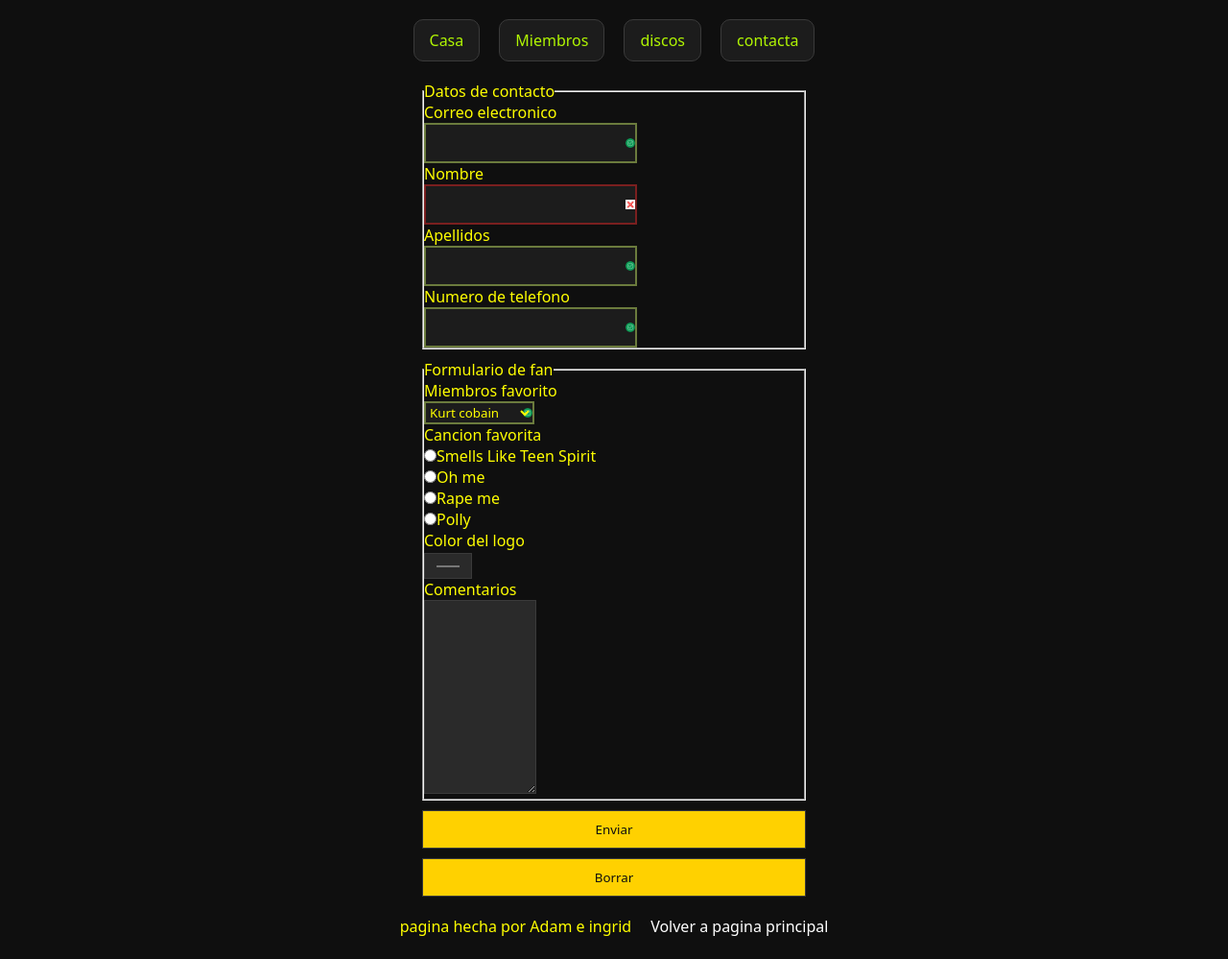
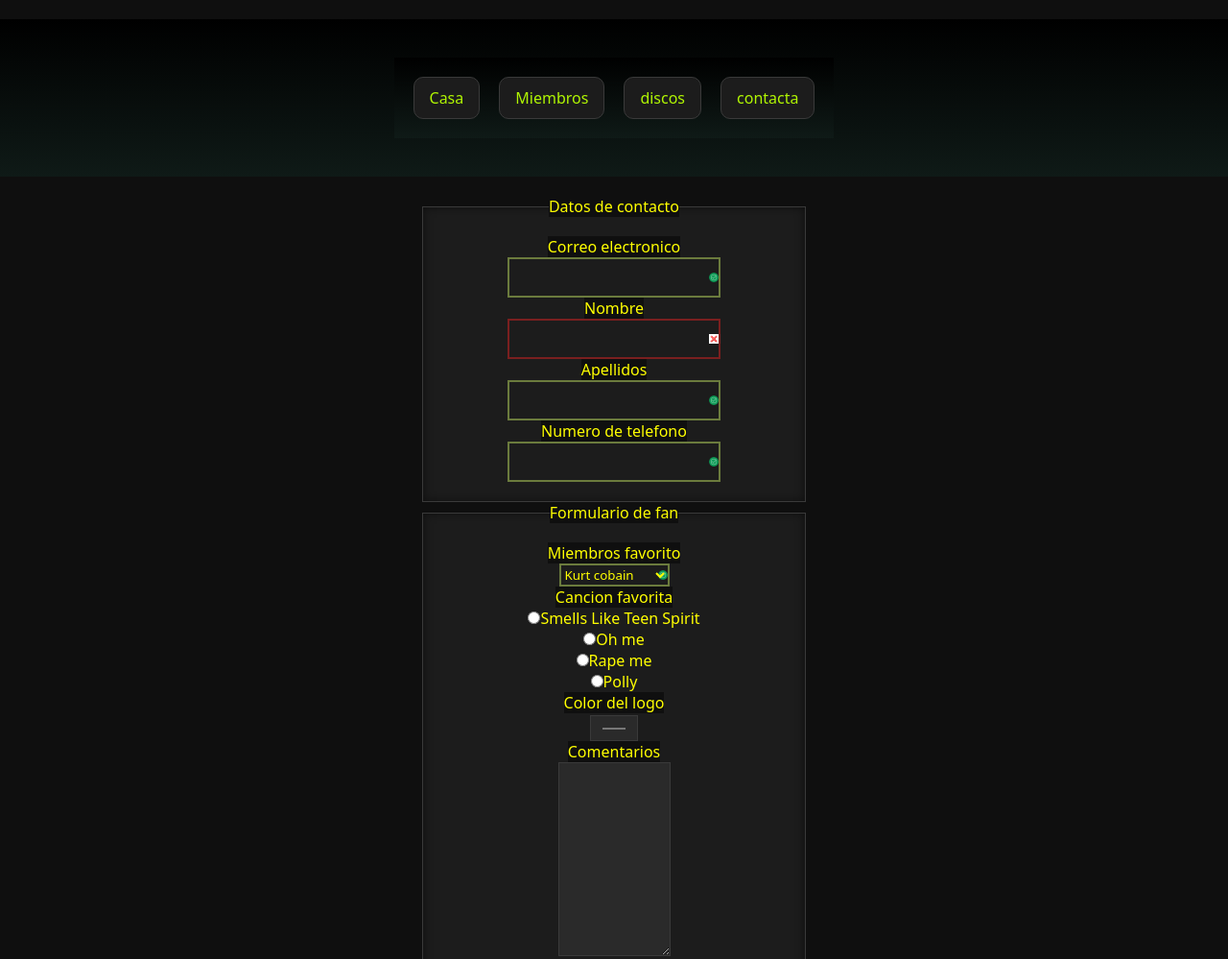
Before and after one commit to adabelriesrv/proyecto_ldm, a plain HTML site: page contacta.html in a window 1280 px wide. Shown: the top 999 px of the page at 96% size. Drawn offline with Linux system fonts and the light colour scheme.

Commit message:
radial y linear

```diff
--- a/css/index.css
+++ b/css/index.css
@@ -21,14 +21,18 @@
   color: yellow;
 }
 
-nav,
-footer {
+nav,header {
   display: flex;
   gap: 20px;
   justify-content: center;
   margin: 20px 0;
-  background-color: #0f0f0f;
+background: linear-gradient(to top, #0f1a17, #000000);
+  color: #B5B5B5;
+  padding: 20px;
+  text-align: center;
+
 }
+
 
 nav > a {
   border: 1px solid #3a3a3a;
@@ -46,6 +50,7 @@ nav > a:hover {
 }
 
 table {
+  float: right;
   border-collapse: collapse;
   margin: 40px auto;
   width: 70%;
@@ -96,10 +101,17 @@ td:hover {
 form {
   display: flex;
   flex-direction: column;
-  gap: 10px;
+text-align: center;
   max-width: 400px;
   margin: auto;
   font-family: "kurt";
+}
+fieldset {
+  border: 1px solid #3a3a3a;
+  padding: 20px;
+  background-color: #1c1c1c;
+  box-shadow: inset 0 0 10px rgba(0, 0, 0, 0.5);
+
 }
 
 input,
@@ -120,7 +132,10 @@ button {
 button:hover {
   background-color: #e6bc00;
 }
-
+input[type="text"],
+input[type="email"]{
+  color: rgba(255, 255, 255, 0.9);
+}
 /* FOCUS */
 input:focus,
 textarea:focus,
@@ -131,7 +146,7 @@ select:focus {
   box-shadow: 6px rgba(255, 209, 0, 0.4);
 }
 
-/* VALID */
+
 input[type="text"]:valid,
 input[type="email"]:valid,
 input[type="password"]:valid,
@@ -159,9 +174,7 @@ select:invalid {
   background-size: 10px;
 }
 
-/* =========================
-   MENSAJES DE ESTADO
-========================= */
+
 .success {
   color: #6b7b3d;
 }
@@ -173,3 +186,11 @@ select:invalid {
 .focused {
   color: #ffd100;
 }
+footer{
+  clear:both;
+background: radial-gradient(circle at center, #5a4a3b, #0f0f0f);
+
+
+
+
+}
```
